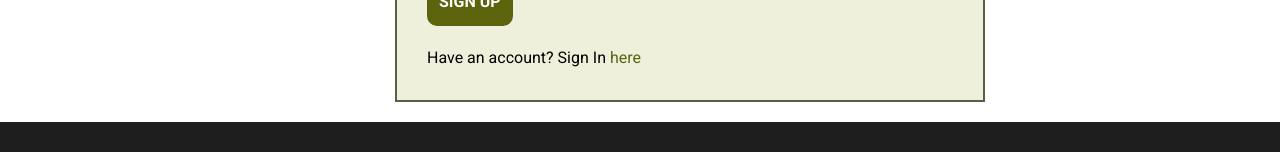
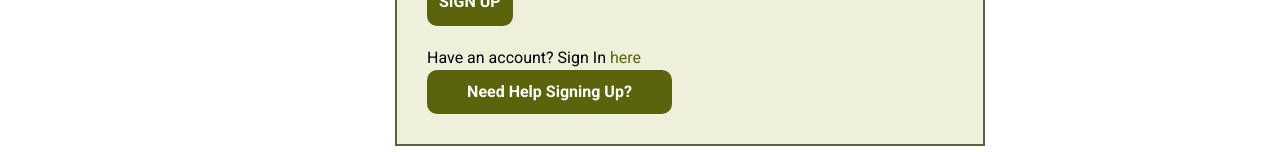
Before and after one commit to rwalsh221/mooch_fe_dev, a React (Create React App) app in the folder mooch_fe_dev/: page / in a window 1280 px wide. Shown: the part 594-746 px from the top of the page. Built offline with nearby package versions, Linux system fonts and the light colour scheme; no server answers; a web font is replaced by a local one.

Commit message:
add sign up help

```diff
--- a/mooch_fe_dev/src/layout/Register/Register.js
+++ b/mooch_fe_dev/src/layout/Register/Register.js
@@ -6,6 +6,7 @@ import Footer from '../../components/Footer/Footer';
 import SignIn from './SignIn/SignIn';
 import SignUp from './SignUp/SignUp';
 import ButtonGreen from '../../components/Button/ButtonGreen/ButtonGreen';
+import SignUpHelp from './SignUpHelp/SignUpHelp';
 // ASSETS
 import forestBackground from '../../assets/img/forest_bg.jpg';
 
@@ -14,6 +15,8 @@ const Register = () => {
     signIn: false,
     signUp: true,
   });
+
+  const [needHelp, setNeedHelp] = useState(false);
 
   const formContentHandler = () => {
     const stateCopy = { ...registerFormContent };
@@ -29,6 +32,11 @@ const Register = () => {
     setRegisterFormContent({ ...stateCopy });
   };
 
+  const needHelpHandler = () => {
+    const needHelpStatus = needHelp;
+    setNeedHelp(!needHelpStatus);
+  };
+
   return (
     <div className={classes.register_grid}>
       <Header />
@@ -36,6 +44,7 @@ const Register = () => {
         <h2 className={classes.register_secondary_heading}>
           The #1 app for mooching about
         </h2>
+        {needHelp && <SignUpHelp needHelpHandlerProps={needHelpHandler} />}
         <div className={classes.register_form__container}>
           <div
             className={`${classes.sign_up_card} ${classes.register_form__content}`}
@@ -50,7 +59,10 @@ const Register = () => {
               <SignIn formContentHandlerProps={formContentHandler} />
             )}
             {registerFormContent.signUp && (
-              <SignUp formContentHandlerProps={formContentHandler} />
+              <SignUp
+                formContentHandlerProps={formContentHandler}
+                needHelpHandlerProps={needHelpHandler}
+              />
             )}
           </div>
           <div className={classes.register_form__img}>
--- a/mooch_fe_dev/src/layout/Register/Register.module.css
+++ b/mooch_fe_dev/src/layout/Register/Register.module.css
@@ -7,6 +7,7 @@
 }
 
 .register_main {
+  position: relative;
   display: grid;
   grid-template-rows: repeat(2, max-content) auto;
   /* background-color: var(--secondary-color-white); */
@@ -101,6 +102,16 @@ input[name='register-client-id'] {
   color: var(--primary-color-green);
 }
 
+.help_btn {
+  background-color: var(--primary-color-green);
+  color: var(--secondary-color-white);
+  padding: var(--padding-100);
+  font-weight: bold;
+  border: none;
+  cursor: pointer;
+  border-radius: 1rem;
+}
+
 @media screen and (max-width: 1080px) {
   .register_form__container {
     width: 90%;
--- a/mooch_fe_dev/src/layout/Register/SignUp/SignUp.js
+++ b/mooch_fe_dev/src/layout/Register/SignUp/SignUp.js
@@ -5,7 +5,7 @@ import { useNavigate } from 'react-router-dom';
 import ButtonGreen from '../../../components/Button/ButtonGreen/ButtonGreen';
 import { useAuth } from '../../../contexts/AuthContext';
 
-const SignUp = ({ formContentHandlerProps }) => {
+const SignUp = ({ formContentHandlerProps, needHelpHandlerProps }) => {
   const emailRef = useRef();
   const passwordRef = useRef();
   const passwordConfirmRef = useRef();
@@ -128,6 +128,9 @@ const SignUp = ({ formContentHandlerProps }) => {
           here
         </span>
       </p>
+      <button className={classes.help_btn} onClick={needHelpHandlerProps}>
+        Need Help Signing Up?
+      </button>
     </>
   );
 };
--- /dev/null
+++ b/mooch_fe_dev/src/layout/Register/SignUpHelp/SignUpHelp.js
@@ -0,0 +1,49 @@
+import React from 'react';
+import ButtonGreen from '../../../components/Button/ButtonGreen/ButtonGreen';
+import classes from './SignUpHelp.module.css';
+
+const SignUpHelp = ({ needHelpHandlerProps }) => (
+  <div className={classes.help}>
+    <div>
+      <h2>Sign Up Guide</h2>
+      <ButtonGreen onClickProps={needHelpHandlerProps} contentProps={'close'} />
+    </div>
+
+    <ol>
+      <li>
+        1, Click on the padlock icon at the top of the page next to the URL and
+        click site settings
+      </li>
+      <li>2, Under PERMISSIONS allow INSECURE CONTENT</li>
+      <li>
+        3, Log in to strava, go to settings under you profile picture at the top
+        of the page
+      </li>
+      <li>
+        4, Add api to the end of the strava url:
+        https://www.strava.com/settings/api
+      </li>
+      <li>5, Input anything you want for Application Name</li>
+      <li>
+        6, Input{' '}
+        <span className={classes.alert}>https://www.localhost.com</span>
+        &nbsp;for website
+      </li>
+      <li>
+        7, Input <span className={classes.alert}>mooch-bfeeb.web.app</span>
+        &nbsp;for Authorization Input Domain
+      </li>
+      <li>8, Complete the sign up form with your strava api details</li>
+      <li>
+        9, You dont need to use real email: something like&nbsp;
+        <span className={classes.alert}>YOURname@email.com</span>
+      </li>
+      <li>
+        10, Use a simple password but use letters and numbers: something
+        like&nbsp;<span className={classes.alert}>password1</span>
+      </li>
+    </ol>
+  </div>
+);
+
+export default SignUpHelp;
--- /dev/null
+++ b/mooch_fe_dev/src/layout/Register/SignUpHelp/SignUpHelp.module.css
@@ -0,0 +1,27 @@
+.help {
+  background-color: var(--primary-color-green-200);
+  border: 2px solid black;
+
+  margin: 0;
+  position: fixed;
+  top: 50%;
+  left: 50%;
+
+  transform: translate(-50%, -50%);
+  padding: var(--margin-400);
+}
+
+.help div {
+  display: flex;
+  justify-content: space-evenly;
+  align-items: center;
+  margin-bottom: var(--margin-200);
+}
+
+.help ol {
+  list-style: none;
+}
+
+.alert {
+  color: red;
+}
```
